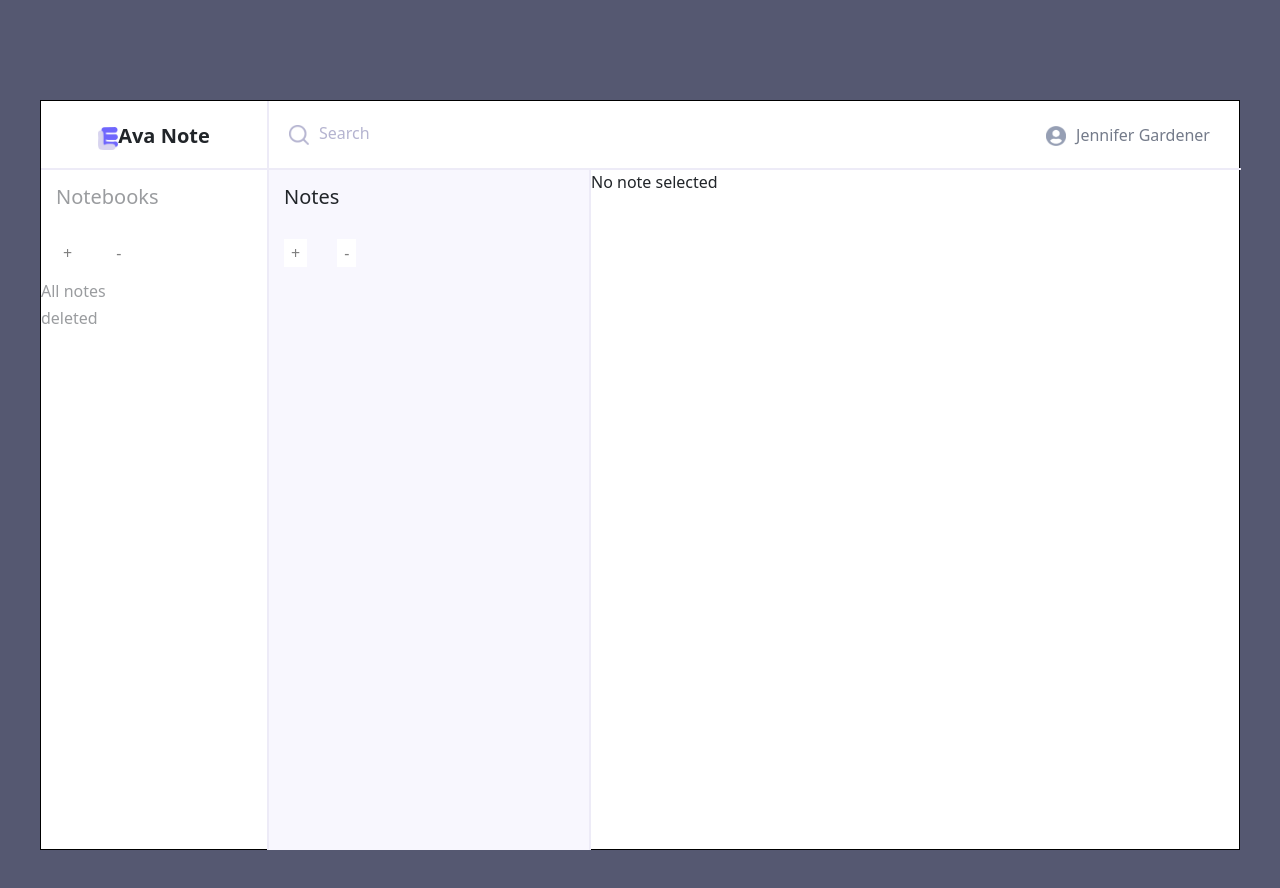
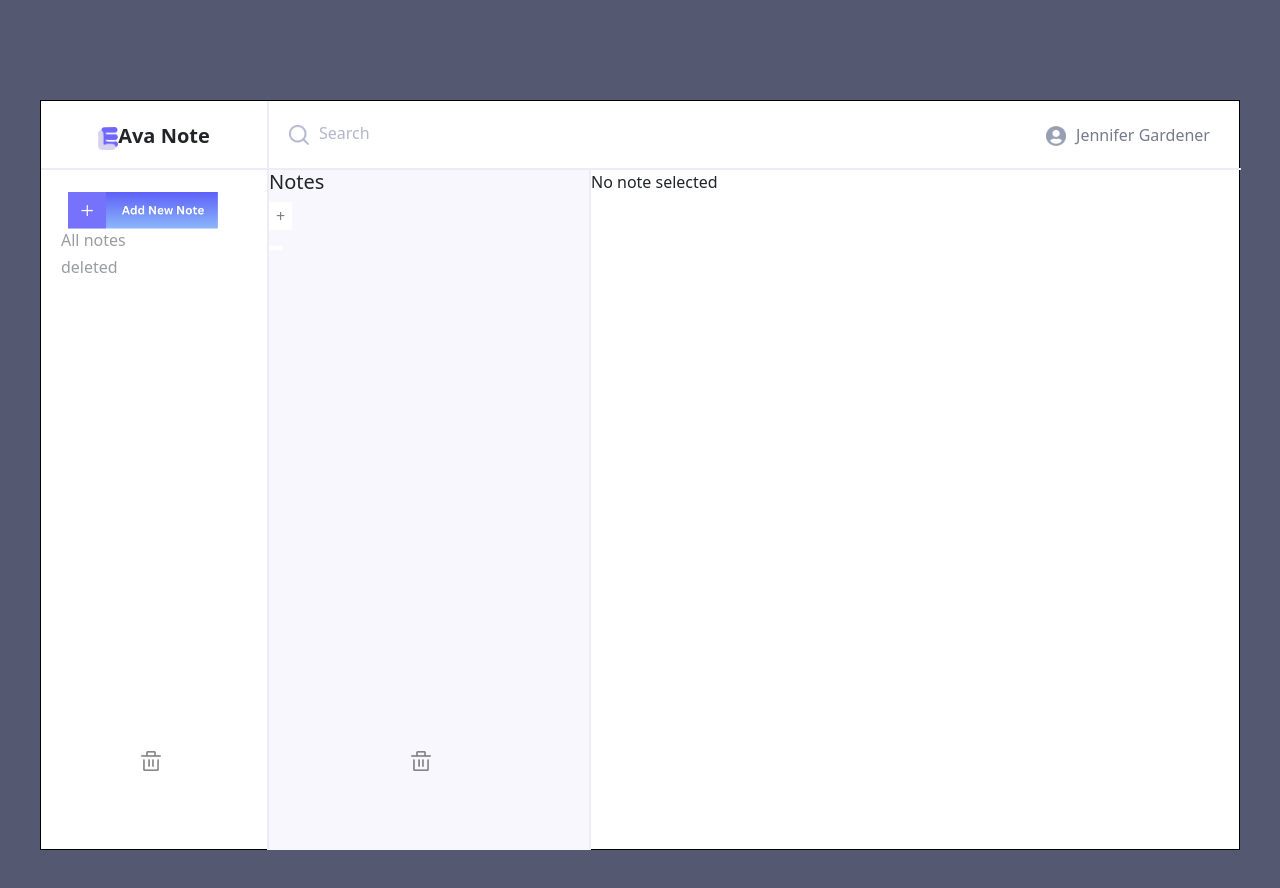
Before and after one commit to avachoi/ava_note, a React (Create React App) app: page / in a window 1280 px wide. Shown: the top 888 px of the page. Built offline with nearby package versions, Linux system fonts and the light colour scheme.

Commit message:
added trash

```diff
--- a/src/App.css
+++ b/src/App.css
@@ -11,6 +11,9 @@
 	margin: auto;
 
 	height: 750px;
+}
+.section {
+	padding: 20px;
 }
 /*app_header*/
 .app_header {
@@ -70,9 +73,15 @@ h5 {
 	color: #9a9c9f;
 }
 .activeNotebook {
-	color: #898efd;
+	color: #737af8;
 }
-
+.trash {
+	opacity: 0.5;
+	width: 20px;
+	position: absolute;
+	top: 650px;
+	left: 100px;
+}
 /* notes */
 .notes {
 	background-color: #f8f7fe;
@@ -92,14 +101,19 @@ h5 {
 	margin: 0px;
 	font-weight: bold;
 }
-.header > * {
-	margin: 15px;
-}
+
 .note {
 	border-bottom: 2px solid #edebf7;
 }
 .activeNote {
 	background-color: white;
+}
+.note_trash {
+	opacity: 0.5;
+	width: 20px;
+	position: absolute;
+	top: 650px;
+	left: 370px;
 }
 /* main */
 .main {
--- a/src/Notebooks.js
+++ b/src/Notebooks.js
@@ -26,11 +26,9 @@ function Notebooks({
 	return (
 		<div className="notebooks section">
 			<div className="header">
-				<h3 className="heading">Notebooks</h3>
-
-				<button onClick={addNoteBook}>+</button>
-
-				<button onClick={deleteNoteBook}>-</button>
+				<button onClick={addNoteBook}>
+					<img src="add.png" alt="plusIcon" width="150px" />
+				</button>
 			</div>
 
 			<div className="noteBooksList">
@@ -67,6 +65,9 @@ function Notebooks({
 					</div>
 				))}
 			</div>
+			<button onClick={deleteNoteBook}>
+				<img src="trash.png" alt="trashImg" className="trash" />
+			</button>
 		</div>
 	);
 }
--- a/src/Notes.js
+++ b/src/Notes.js
@@ -1,11 +1,10 @@
 function Notes({ notes, addNote, deleteNote, activeNote, setActiveNote }) {
 	const sortedNotes = notes.sort((a, b) => b.date - a.date);
 	return (
-		<div className="notes section">
+		<div className="notes">
 			<div className="header">
 				<h2 className="heading">Notes</h2>
 				<button onClick={addNote}>+</button>
-				<button onClick={() => deleteNote(activeNote)}>-</button>
 			</div>
 
 			<div className="notesList">
@@ -33,6 +32,9 @@ function Notes({ notes, addNote, deleteNote, activeNote, setActiveNote }) {
 					</div>
 				))}
 			</div>
+			<button onClick={() => deleteNote(activeNote)}>
+				<img src="trash.png" alt="trashImg" className="note_trash" />
+			</button>
 		</div>
 	);
 }
```
Also changed, not shown: public/add.png (added), public/trash.png (added).
